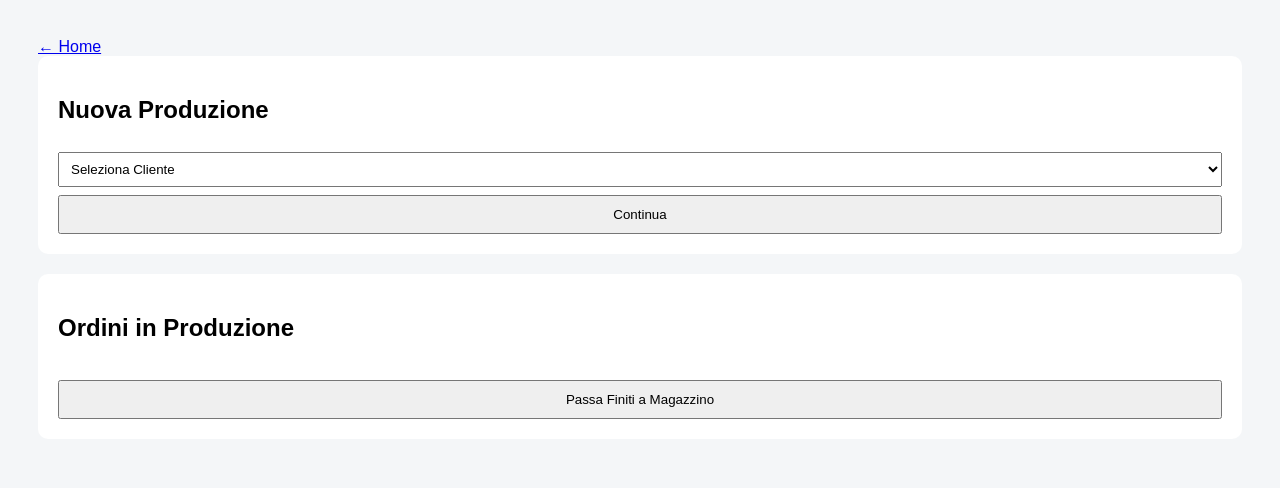
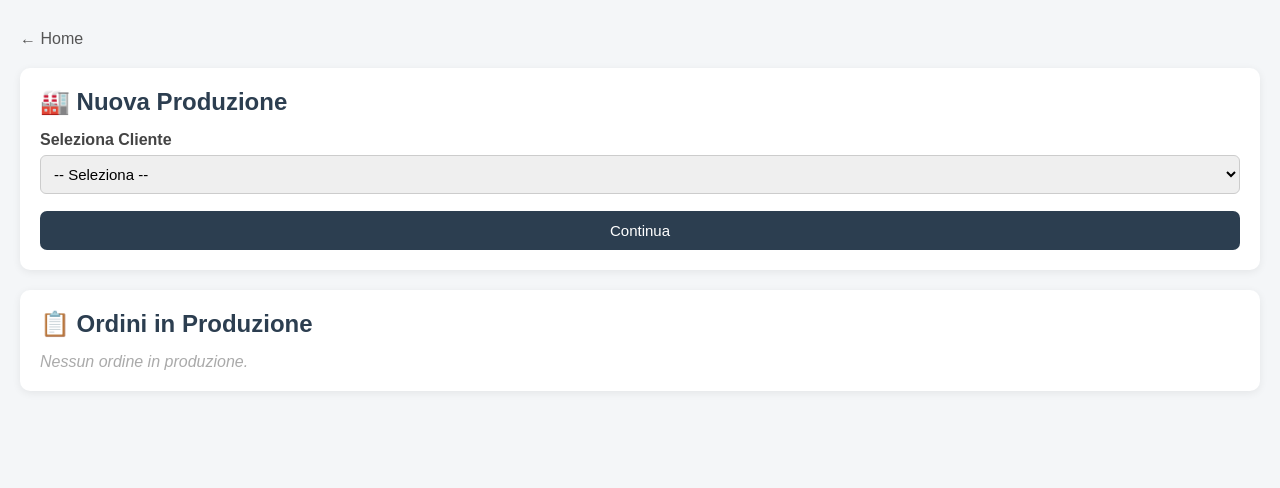
Before and after one commit to Galc987/gestionale-magazzino, a Flask app: page /produzione in a window 1280 px wide. Shown: the top 488 px of the page. Run offline with Flask 3, Linux system fonts and the light colour scheme; data that the repository does not hold is empty; some libraries are stand-ins or nearby versions.

Commit message:
Update produzione.html

```diff
--- a/templates/produzione.html
+++ b/templates/produzione.html
@@ -2,100 +2,117 @@
 <html>
 <head>
 <title>Produzione</title>
-
 <style>
-body{font-family:Arial;padding:30px;background:#f4f6f8}
-.box{background:white;padding:20px;border-radius:10px;margin-bottom:20px}
-input,select{padding:8px;width:100%;margin:8px 0}
-button{padding:10px;width:100%}
-.green{color:green}
-.red{color:red}
+* { box-sizing: border-box; margin: 0; padding: 0; }
+body { font-family: Arial, sans-serif; padding: 30px 20px; background: #f4f6f8; }
+h2 { color: #2c3e50; margin-bottom: 15px; }
+h3 { color: #555; margin-bottom: 10px; }
+.back { display: inline-block; margin-bottom: 20px; color: #555; text-decoration: none; }
+.back:hover { color: #000; }
+.box {
+    background: white;
+    padding: 20px;
+    border-radius: 10px;
+    margin-bottom: 20px;
+    box-shadow: 0 2px 8px rgba(0,0,0,.07);
+}
+select, input[type=number] {
+    padding: 9px;
+    width: 100%;
+    margin: 6px 0 12px 0;
+    border: 1px solid #ccc;
+    border-radius: 6px;
+    font-size: 15px;
+}
+button {
+    padding: 11px;
+    width: 100%;
+    background: #2c3e50;
+    color: white;
+    border: none;
+    border-radius: 7px;
+    font-size: 15px;
+    cursor: pointer;
+    margin-top: 5px;
+}
+button:hover { background: #1a252f; }
+button.verde { background: #27ae60; }
+button.verde:hover { background: #1e8449; }
+.riga-ordine {
+    display: flex;
+    align-items: center;
+    gap: 10px;
+    padding: 10px 0;
+    border-bottom: 1px solid #eee;
+    font-size: 15px;
+}
+.riga-ordine:last-child { border-bottom: none; }
+.toggle-link { text-decoration: none; font-size: 20px; }
+.green { color: #27ae60; font-weight: bold; }
+.red { color: #e74c3c; font-weight: bold; }
+.empty { color: #aaa; font-style: italic; }
+label { font-weight: bold; color: #444; }
 </style>
-
 </head>
 <body>
-
-<a href="/">← Home</a>
+<a class="back" href="/">← Home</a>
 
 <div class="box">
-
-<h2>Nuova Produzione</h2>
+    <h2>🏭 Nuova Produzione</h2>
 
     <form method="GET" action="/produzione">
-
+        <label>Seleziona Cliente</label>
         <select name="cliente">
-
-<option value="">Seleziona Cliente</option>
-
+            <option value="">-- Seleziona --</option>
             {% for c in clients %}
             <option value="{{c}}" {% if request.args.get('cliente') == c %}selected{% endif %}>
                 {{c}}
             </option>
             {% endfor %}
-
         </select>
-
         <button type="submit">Continua</button>
-
     </form>
 
     {% if request.args.get('cliente') %}
-
-<hr>
-
+    <hr style="margin:20px 0">
     <form method="POST" action="/nuova_produzione">
-
         <input type="hidden" name="client" value="{{request.args.get('cliente')}}">
-
         <h3>{{request.args.get('cliente')}}</h3>
-
         {% for p in clients[request.args.get('cliente')] %}
-
-<div>
-{{p}}
-<input type="number" name="qty_{{loop.index0}}" min="0">
-</div>
-
+        <label>{{p}}</label>
+        <input type="number" name="qty_{{loop.index0}}" min="0" placeholder="0">
         {% endfor %}
-
         <button type="submit">Inserisci Produzione</button>
-
     </form>
-
     {% endif %}
-
 </div>
 
 <div class="box">
+    <h2>📋 Ordini in Produzione</h2>
 
-<h2>Ordini in Produzione</h2>
-
+    {% if rows %}
         {% for r in rows %}
-
-<div>
-
-<a href="/toggle/{{r.id}}">
-{% if r.done == 1 %}☑{% else %}☐{% endif %}
+        <div class="riga-ordine">
+            <a class="toggle-link" href="/toggle/{{r.id}}">
+                {% if r.done == 1 %}✅{% else %}⬜{% endif %}
             </a>
-
-{{r.cliente}} - {{r.prodotto}} - {{r.qty}}
-
+            <span>
+                <strong>{{r.cliente}}</strong> — {{r.prodotto}} — <strong>{{r.qty}}</strong>
                 {% if r.done == 1 %}
                     <span class="green"> Finito</span>
                 {% else %}
                     <span class="red"> In Produzione</span>
                 {% endif %}
-
+            </span>
         </div>
-
         {% endfor %}
-
         <br>
-
-<a href="/passa_magazzino">
-<button>Passa Finiti a Magazzino</button>
-</a>
-
+        <form method="GET" action="/passa_magazzino">
+            <button class="verde" type="submit">📦 Passa Finiti a Magazzino</button>
+        </form>
+    {% else %}
+        <p class="empty">Nessun ordine in produzione.</p>
+    {% endif %}
 </div>
 
 </body>
```
Lines whose indentation alone changed are shown as unchanged.
